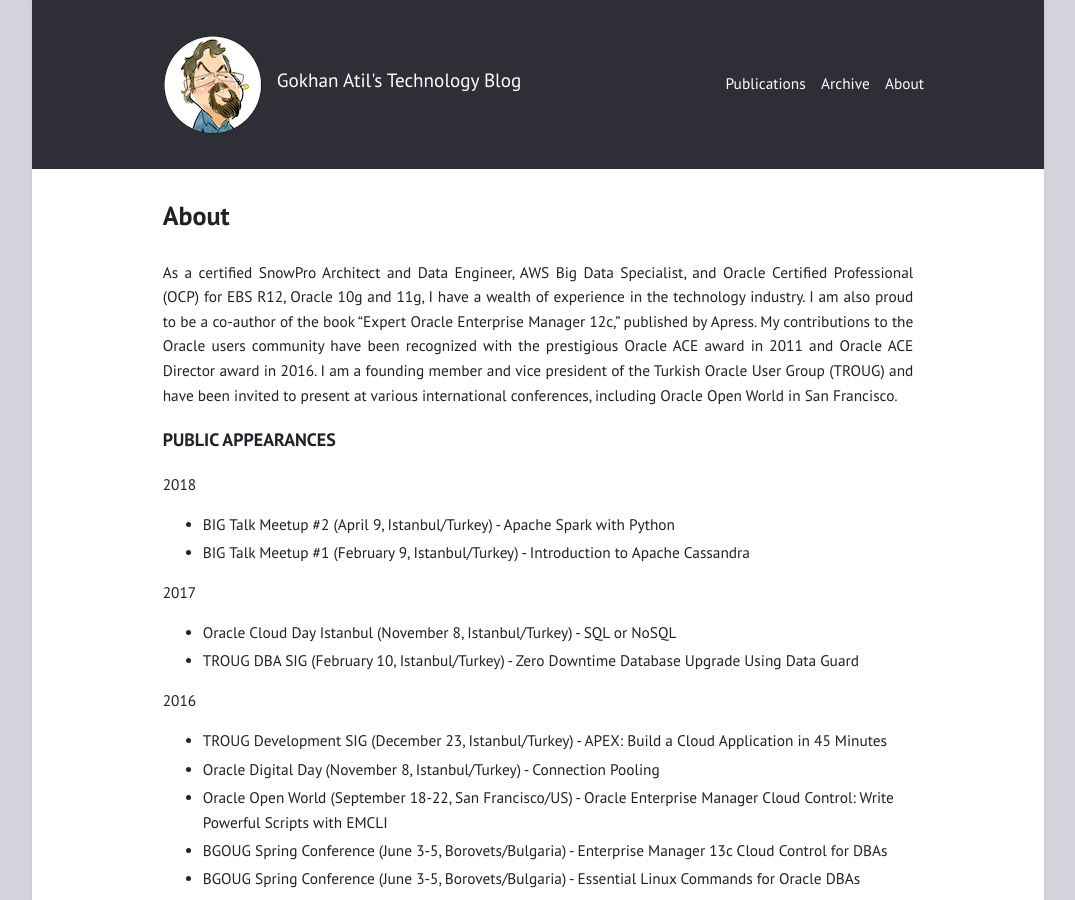
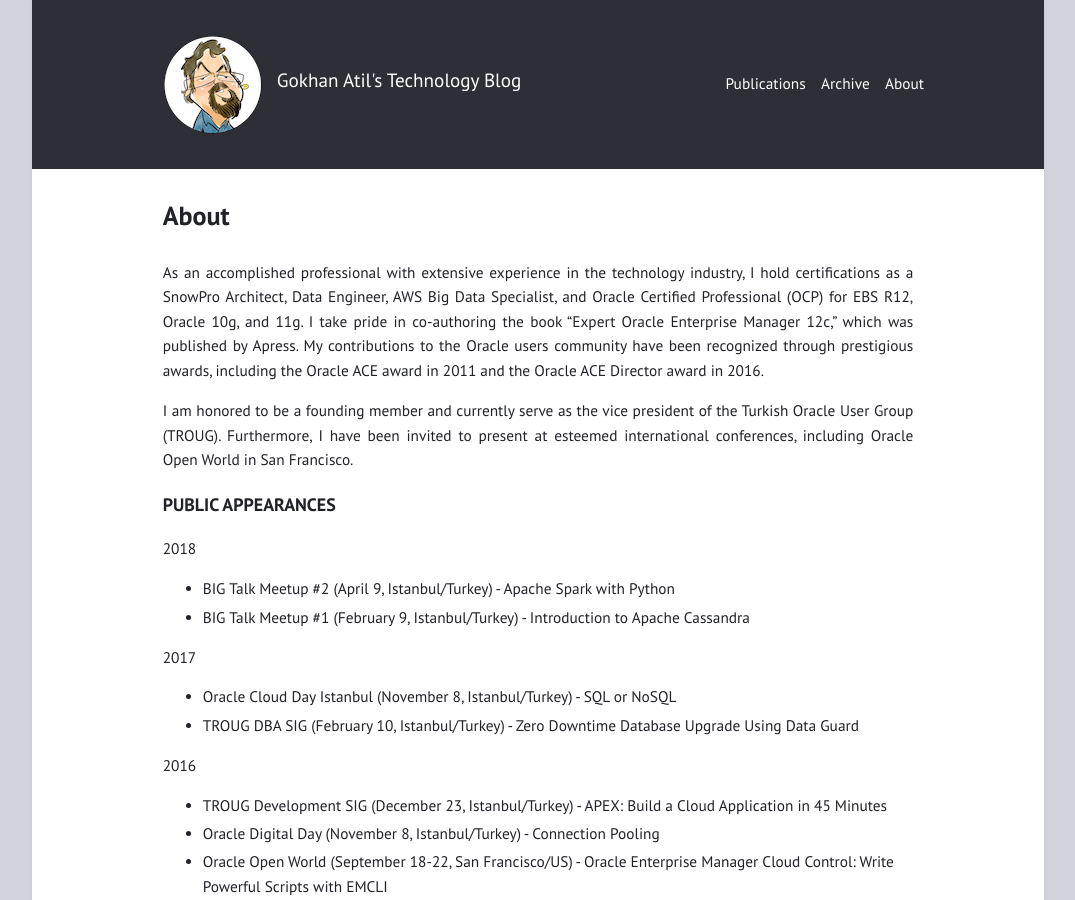
Before and after one commit to gokhanatil/gokhanatil.github.io, a Jekyll site: the page built from about.md, in a window 1280 px wide and 900 px high. Shown: the whole window, without its empty margins (102-1177 px from the left). Built offline with Jekyll 4.4.1, drawn with Linux system fonts in a browser that asks for light colours.

Commit message:
Update about.md

```diff
--- a/about.md
+++ b/about.md
@@ -4,7 +4,9 @@ permalink: "/about/"
 layout: page
 ---
 
-As a certified SnowPro Architect and Data Engineer, AWS Big Data Specialist, and Oracle Certified Professional (OCP) for EBS R12, Oracle 10g and 11g, I have a wealth of experience in the technology industry. I am also proud to be a co-author of the book "Expert Oracle Enterprise Manager 12c," published by Apress. My contributions to the Oracle users community have been recognized with the prestigious Oracle ACE award in 2011 and Oracle ACE Director award in 2016. I am a founding member and vice president of the Turkish Oracle User Group (TROUG) and have been invited to present at various international conferences, including Oracle Open World in San Francisco.
+As an accomplished professional with extensive experience in the technology industry, I hold certifications as a SnowPro Architect, Data Engineer, AWS Big Data Specialist, and Oracle Certified Professional (OCP) for EBS R12, Oracle 10g, and 11g. I take pride in co-authoring the book "Expert Oracle Enterprise Manager 12c," which was published by Apress. My contributions to the Oracle users community have been recognized through prestigious awards, including the Oracle ACE award in 2011 and the Oracle ACE Director award in 2016.
+
+I am honored to be a founding member and currently serve as the vice president of the Turkish Oracle User Group (TROUG). Furthermore, I have been invited to present at esteemed international conferences, including Oracle Open World in San Francisco.
 
 ### PUBLIC APPEARANCES
 
```
